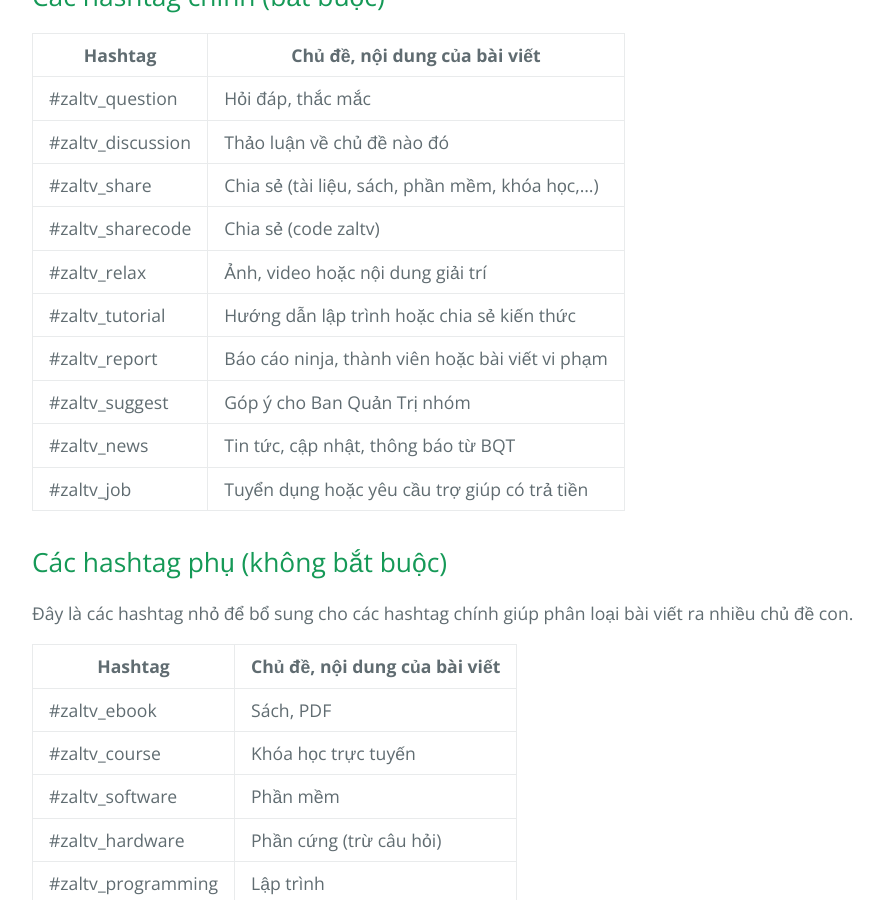
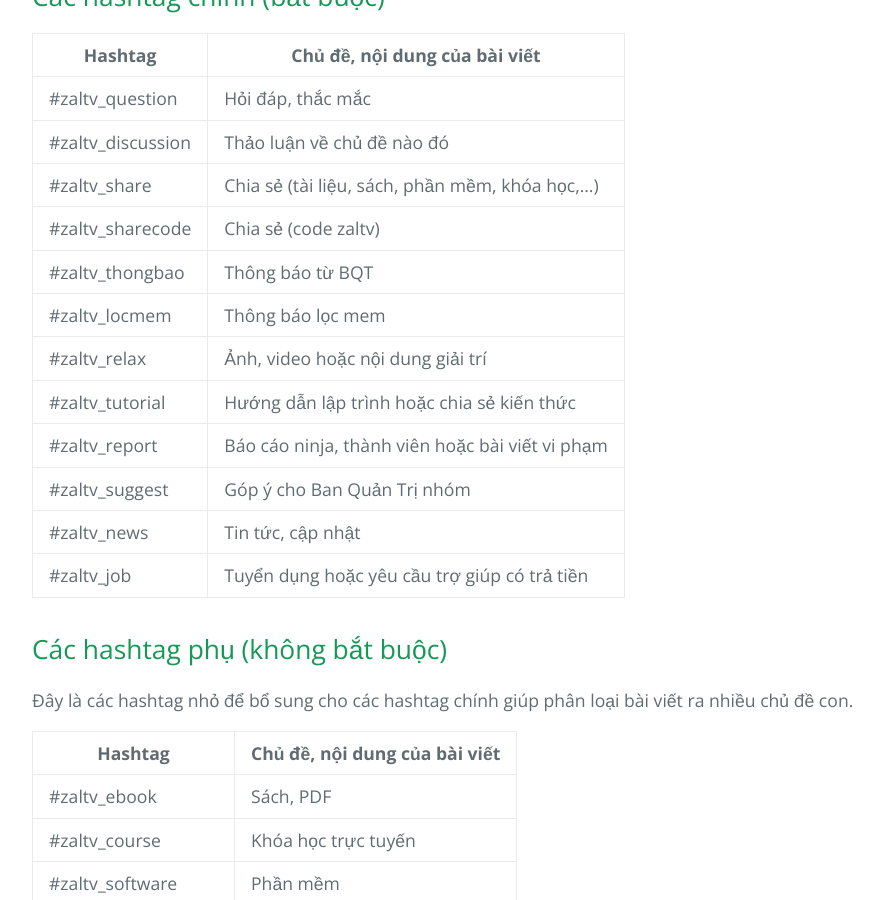
Before and after one commit to huuvinhtv/zaltv, a Jekyll site: the page built from hashtags.md, in a window 1280 px wide and 900 px high, scrolled down 760 px. Shown: the whole window, without its empty margins (192-1075 px from the left). Built offline with Jekyll 4.4.1, drawn with Linux system fonts in a browser that asks for light colours; our own code applies the rules of GitHub Pages for plain Markdown files.

Commit message:
Update hashtags.md

```diff
--- a/hashtags.md
+++ b/hashtags.md
@@ -1,6 +1,6 @@
 # Danh sách #hashtag trên ZalTV Community
 
-Nhằm mục đích phân loại nội dung cũng như giúp các bạn dễ dàng tìm lại bài viết theo chủ đề sau này, [ZalTV Community](https://www.facebook.com/groups/j2team.community/) yêu cầu mọi thành viên sử dụng [#hashtag](https://www.facebook.com/help/587836257914341) khi đăng bài trong nhóm.
+Nhằm mục đích phân loại nội dung cũng như giúp các bạn dễ dàng tìm lại bài viết theo chủ đề sau này, [ZalTV Community](https://www.facebook.com/groups/zaltv/) yêu cầu mọi thành viên sử dụng [#hashtag](https://www.facebook.com/help/587836257914341) khi đăng bài trong nhóm.
 
 **Lưu ý:**
 - Mọi hashtag phải bắt đầu bằng `zaltv_` (giống như namespace) để tránh ảnh hưởng của hashtag trên các bài viết bên ngoài nhóm.
@@ -13,12 +13,14 @@ Nhằm mục đích phân loại nội dung cũng như giúp các bạn dễ dà
 | #zaltv_question   | Hỏi đáp, thắc mắc                                |
 | #zaltv_discussion | Thảo luận về chủ đề nào đó                       |
 | #zaltv_share      | Chia sẻ (tài liệu, sách, phần mềm, khóa học,...) |
-| #zaltv_sharecode  | Chia sẻ (code zaltv) |
+| #zaltv_sharecode  | Chia sẻ (code zaltv)                             |
+| #zaltv_thongbao   | Thông báo từ BQT                                 |
+| #zaltv_locmem     | Thông báo lọc mem                                |
 | #zaltv_relax      | Ảnh, video hoặc nội dung giải trí                |
 | #zaltv_tutorial   | Hướng dẫn lập trình hoặc chia sẻ kiến thức       |
 | #zaltv_report     | Báo cáo ninja, thành viên hoặc bài viết vi phạm  |
 | #zaltv_suggest    | Góp ý cho Ban Quản Trị nhóm                      |
-| #zaltv_news       | Tin tức, cập nhật, thông báo từ BQT              |
+| #zaltv_news       | Tin tức, cập nhật                                |
 | #zaltv_job        | Tuyển dụng hoặc yêu cầu trợ giúp có trả tiền     |
 
 ## Các hashtag phụ (không bắt buộc)
```
